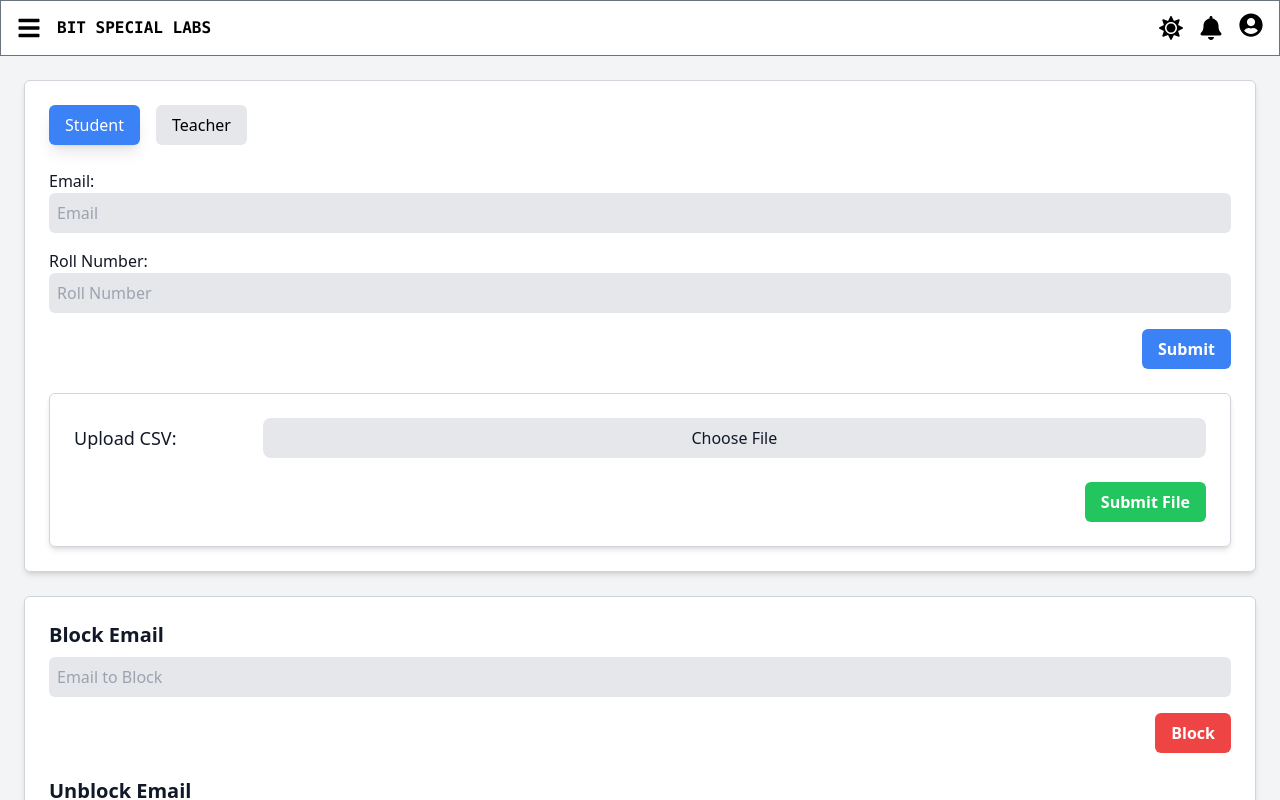
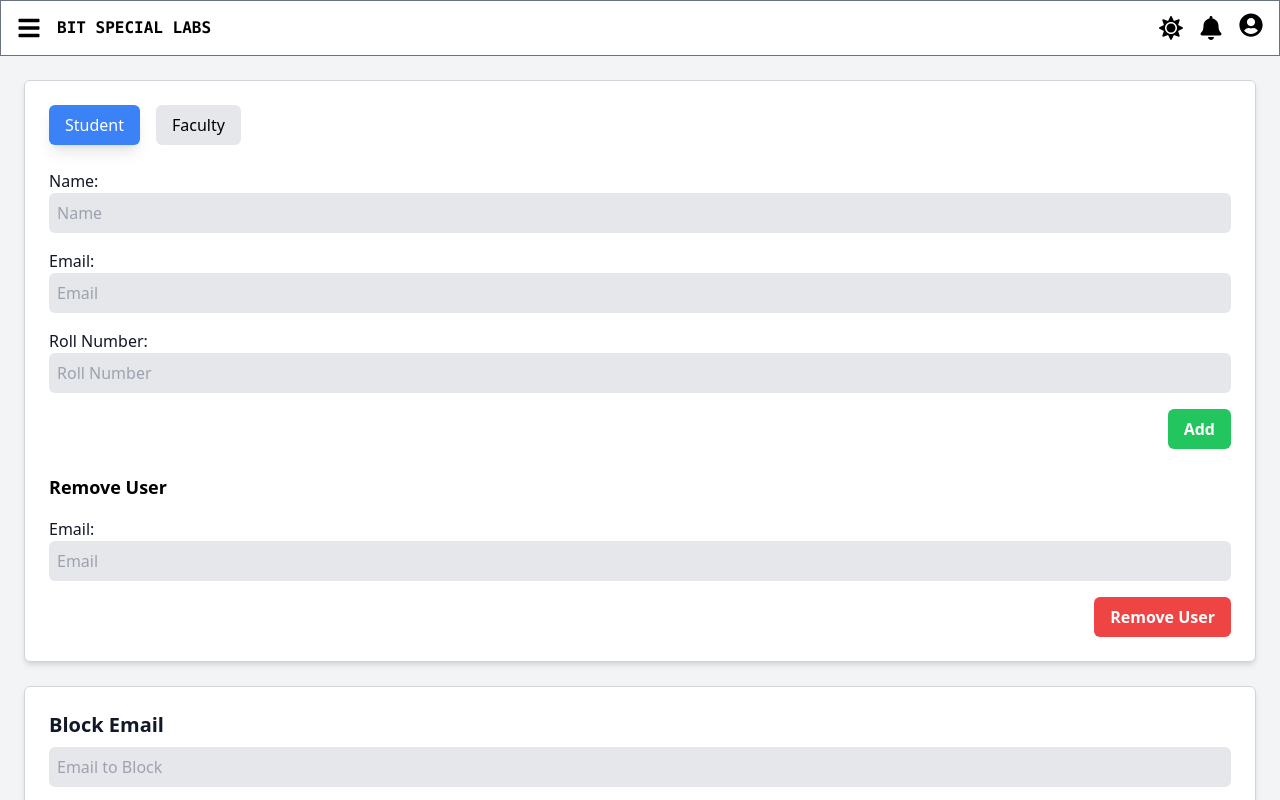
Before and after one commit to SARAN-S-M/BIT_Special_Lab_Frontend, a React (Create React App) app: page /Admin in a window 1280 px wide. Shown: the top 800 px of the page. Built offline with nearby package versions, Linux system fonts and the light colour scheme; no server answers.

Commit message:
Backend Setup for user - add, remove, block and unblock

```diff
--- a/package.json
+++ b/package.json
@@ -26,6 +26,7 @@
     "react-scripts": "5.0.1",
     "react-select": "^5.8.0",
     "react-slick": "^0.30.2",
+    "react-toastify": "^10.0.5",
     "slick-carousel": "^1.8.1",
     "web-vitals": "^2.1.4"
   },
--- a/src/pages/admin/admin.js
+++ b/src/pages/admin/admin.js
@@ -1,22 +1,112 @@
 import React, { useState } from 'react';
 import NavigationBar from '../staff/staff_menu/Navbar';
+import { Request } from '../../networking/index';
+
+import { ToastContainer, toast } from 'react-toastify';
+import 'react-toastify/dist/ReactToastify.css';
 
 function Admin() {
     const [sidebarToggle, setSidebarToggle] = useState(true);
     const [selectedDropdown, setSelectedDropdown] = useState('student');
+    const [name, setName] = useState('');
     const [email, setEmail] = useState('');
+    const [removeUserEmail, setRemoveUserEmail] = useState(''); // New state for removing user
     const [rollNumber, setRollNumber] = useState('');
     const [csvFile, setCsvFile] = useState(null);
     const [blockEmail, setBlockEmail] = useState('');
     const [unblockEmail, setUnblockEmail] = useState('');
     const [fileName, setFileName] = useState('');
     const [specialLab, setSpecialLab] = useState(''); // New state for special lab
+    const [specialNumber, setSpecialNumber] = useState('');
 
-    const handleSubmit = (e) => {
+    // const handleSubmit = (e) => {
+    //     e.preventDefault();
+    //     console.log('Email:', email);
+    //     console.log('Roll Number:', rollNumber);
+    // };
+
+    const handleAdd = async (e) => {
         e.preventDefault();
-        console.log('Email:', email);
-        console.log('Roll Number:', rollNumber);
+
+        try {
+            // Assuming "Request" is a custom function you've defined to make HTTP requests
+            const response = await Request(
+                'POST', // HTTP method
+                '/addUser', // Endpoint for adding the user
+                { name, email, rollNumber, role: selectedDropdown }, // Payload
+                null // Additional options (if any)
+            );
+
+            console.log(response.data);
+
+            console.log('Response:', response.status);
+            const data = await response.data;
+
+            if (response.ok || response.status === 201) {
+                // Handle success case
+                console.log('User added successfully:', response);
+                toast.success(data.message);
+            } else if (response.status === 400) {
+                // Handle the case when user already exists
+                console.log('Response:', response.data.error);
+                toast.error(data.error || 'An error occurred while blocking the user.');
+            } else {
+                // Handle other errors
+                console.error('Error adding user:', response.error);
+                toast.error(data.error || 'An error occurred while blocking the user.');
+            }
+        } catch (error) {
+            // Handle network or other unexpected errors
+            console.error('Request failed:', error);
+            toast.error('An error occurred. Please try again.');
+        }
     };
+
+
+    const handleRemove = async (e) => {
+        e.preventDefault();
+
+        try {
+            // Make the DELETE request to remove the user by email
+            const response = await Request(
+                'DELETE', // HTTP method
+                '/removeUser', // Backend route for removing the user
+                { email: removeUserEmail }, // Payload to identify the user (in this case, email)
+                null // Additional options (if any)
+            );
+
+        // console.log('Response:', response.status);
+        console.log(response);
+
+
+        const data = await response.data;
+
+
+            // Handle success and error responses based on status code
+        if (response.ok || response.status === 200) {
+            // Handle success case
+            console.log('User removed successfully:', data.message);
+            toast.success(data.message);
+        } else if (response.status === 400) {
+            // Handle missing email error
+            toast.error(data.error || 'Email is required. Please provide a valid email.');
+        } else if (response.status === 404) {
+            // Handle user not found error
+            toast.error(data.error || 'User not found. Please check the email and try again.');
+        } else {
+            console.log('Response:', response.status);
+            // Handle other errors
+            console.error('Error removing user:', data.error);
+            toast.error(data.error || 'An error occurred while removing the user.');
+        }
+
+        } catch (error) {
+            // Handle network or other unexpected errors
+            console.error('Request failed:', error);
+            toast.error('An error occurred. Please try again.');
+        }
+    };
+
 
     const handleFileChange = (e) => {
         const file = e.target.files[0];
@@ -28,20 +118,84 @@ function Admin() {
         console.log('CSV File:', csvFile);
     };
 
-    const handleBlock = () => {
-        console.log('Block Email:', blockEmail);
+    const handleBlock = async (e) => {
+        e.preventDefault(); // Prevent default form submission
+
+        try {
+            const response = await Request(
+                'PUT', // HTTP method
+                '/blockUser', // Endpoint for blocking the user
+                { email: blockEmail }, // Payload
+                null // Additional options (if any)
+            );
+
+            const data = await response.data;
+
+            if (response.ok || response.status === 200) {
+                console.log('User blocked successfully:', data.message);
+                toast.success(data.message);
+            } else {
+                toast.error(data.error || 'An error occurred while blocking the user.');
+            }
+        } catch (error) {
+            console.error('Request failed:', error);
+            toast.error('An error occurred. Please try again.');
+        }
     };
 
-    const handleUnblock = () => {
-        console.log('Unblock Email:', unblockEmail);
+    const handleUnblock = async (e) => {
+        e.preventDefault(); // Prevent default form submission
+
+        try {
+            const response = await Request(
+                'PUT', // HTTP method
+                '/unblockUser', // Endpoint for unblocking the user
+                { email: unblockEmail }, // Payload
+                null // Additional options (if any)
+            );
+
+            const data = await response.data;
+
+            if (response.ok || response.status === 200) {
+                console.log('User unblocked successfully:', data.message);
+                toast.success(data.message);
+            } else {
+                toast.error(data.error || 'An error occurred while unblocking the user.');
+            }
+        } catch (error) {
+            console.error('Request failed:', error);
+            toast.error('An error occurred. Please try again.');
+        }
     };
 
-    const handleSpecialLabSubmit = () => {
-        console.log('Special Lab Name:', specialLab);
+
+    const handleSpecialLabSubmit = async () => {
+        // Check if the special lab name and number are not empty
+        if (!specialLab || !specialNumber) {
+            toast.error('Please enter both the Special Lab Name and Special Number.');
+            return; // Exit the function if validation fails
+        }
+
+        try {
+            // Make the POST request to send the special lab name and number
+            const response = await Request(
+                'POST',
+                '/add-special-lab', // Replace with your actual backend endpoint
+                {
+                    specialLabName: specialLab,
+                    specialNumber: specialNumber,
+                },
+                null
+            );
+            console.log('Response:', response);
+        } catch (error) {
+            console.error('Error submitting special lab details:', error);
+        }
     };
 
     return (
         <div className="h-full w-full bg-gray-100 dark:bg-gray-700 min-w-60 relative transition-colors duration-0">
+            <ToastContainer />
             <NavigationBar active="Admin" sidebarToggle={sidebarToggle} setSidebarToggle={setSidebarToggle} />
             <div className="p-6">
                 <div className="bg-white dark:bg-gray-800 p-6 border border-gray-300 dark:border-gray-600 rounded-md shadow-md space-y-6">
@@ -53,14 +207,24 @@ function Admin() {
                             Student
                         </button>
                         <button
-                            className={`py-2 px-4 rounded-md transition-transform duration-300 transform ${selectedDropdown === 'teacher' ? 'bg-blue-500 text-white shadow-lg' : 'bg-gray-200 dark:bg-gray-800 dark:text-white'}`}
-                            onClick={() => setSelectedDropdown('teacher')}
+                            className={`py-2 px-4 rounded-md transition-transform duration-300 transform ${selectedDropdown === 'faculty' ? 'bg-blue-500 text-white shadow-lg' : 'bg-gray-200 dark:bg-gray-800 dark:text-white'}`}
+                            onClick={() => setSelectedDropdown('faculty')}
                         >
-                            Teacher
+                            Faculty
                         </button>
                     </div>
 
-                    <form onSubmit={handleSubmit} className="space-y-4">
+                    <form className="space-y-4">
+                        <div>
+                            <label className="block text-gray-900 dark:text-white">Name:</label>
+                            <input
+                                type="text"
+                                value={name}
+                                onChange={(e) => setName(e.target.value)}
+                                className="w-full p-2 rounded-md bg-gray-200 dark:bg-gray-900 dark:text-white transition-colors duration-0"
+                                placeholder="Name"
+                            />
+                        </div>
                         <div>
                             <label className="block text-gray-900 dark:text-white">Email:</label>
                             <input
@@ -83,17 +247,41 @@ function Admin() {
                                 />
                             </div>
                         )}
-                        <div className="flex justify-end mt-4">
+                        <div className="flex justify-end mt-4 space-x-4">
                             <button
-                                type="submit"
-                                className="bg-blue-500 hover:bg-blue-700 text-white font-bold py-2 px-4 rounded-md transition-all duration-300"
+                                type="button"
+                                onClick={handleAdd}
+                                className="bg-green-500 hover:bg-green-700 text-white font-bold py-2 px-4 rounded-md transition-all duration-300"
                             >
-                                Submit
+                                Add
                             </button>
                         </div>
                     </form>
 
-                    <div className="bg-white dark:bg-gray-800 p-6 border border-gray-300 dark:border-gray-600 rounded-md shadow-md mt-6 mb-6">
+                    <div className="space-y-4">
+                <h2 className="text-lg font-bold">Remove User</h2>
+                <div>
+                    <label className="block text-gray-900 dark:text-white">Email:</label>
+                    <input
+                        type="email"
+                        value={removeUserEmail}
+                        onChange={(e) => setRemoveUserEmail(e.target.value)}
+                        className="w-full p-2 rounded-md bg-gray-200 dark:bg-gray-900 dark:text-white transition-colors duration-0"
+                        placeholder="Email"
+                    />
+                </div>
+                <div className="flex justify-end mt-4">
+                    <button
+                        onClick={handleRemove}
+                        className="bg-red-500 hover:bg-red-700 text-white font-bold py-2 px-4 rounded-md transition-all duration-300"
+                    >
+                        Remove User
+                    </button>
+                </div>
+            </div>
+
+
+                    {/* <div className="bg-white dark:bg-gray-800 p-6 border border-gray-300 dark:border-gray-600 rounded-md shadow-md mt-6 mb-6">
                         <div className="mb-4 md:mb-6 flex flex-col md:flex-row items-start md:items-center">
                             <label className="text-base md:text-lg text-gray-900 dark:text-gray-300 w-full md:w-1/5 mb-2 md:mb-0">Upload CSV:</label>
                             <div className="w-full md:w-5/5 relative">
@@ -119,7 +307,7 @@ function Admin() {
                                 Submit File
                             </button>
                         </div>
-                    </div>
+                    </div> */}
                 </div>
 
                 <div className="mt-6 bg-white dark:bg-gray-800 p-6 border border-gray-300 dark:border-gray-600 rounded-md shadow-md">
@@ -167,6 +355,13 @@ function Admin() {
                     <h2 className="text-xl font-semibold mb-2 text-gray-900 dark:text-white">Special Lab</h2>
                     <input
                         type="text"
+                        value={specialNumber}
+                        onChange={(e) => setSpecialNumber(e.target.value)}
+                        className="w-full p-2 rounded-md bg-gray-200 dark:bg-gray-900 dark:text-white transition-colors duration-0 mb-4"
+                        placeholder="Enter Special Number"
+                    />
+                    <input
+                        type="text"
                         value={specialLab}
                         onChange={(e) => setSpecialLab(e.target.value)}
                         className="w-full p-2 rounded-md bg-gray-200 dark:bg-gray-900 dark:text-white transition-colors duration-0"
```
Also changed, not shown: 1 other file (tests, documents, lock files or other folders).
